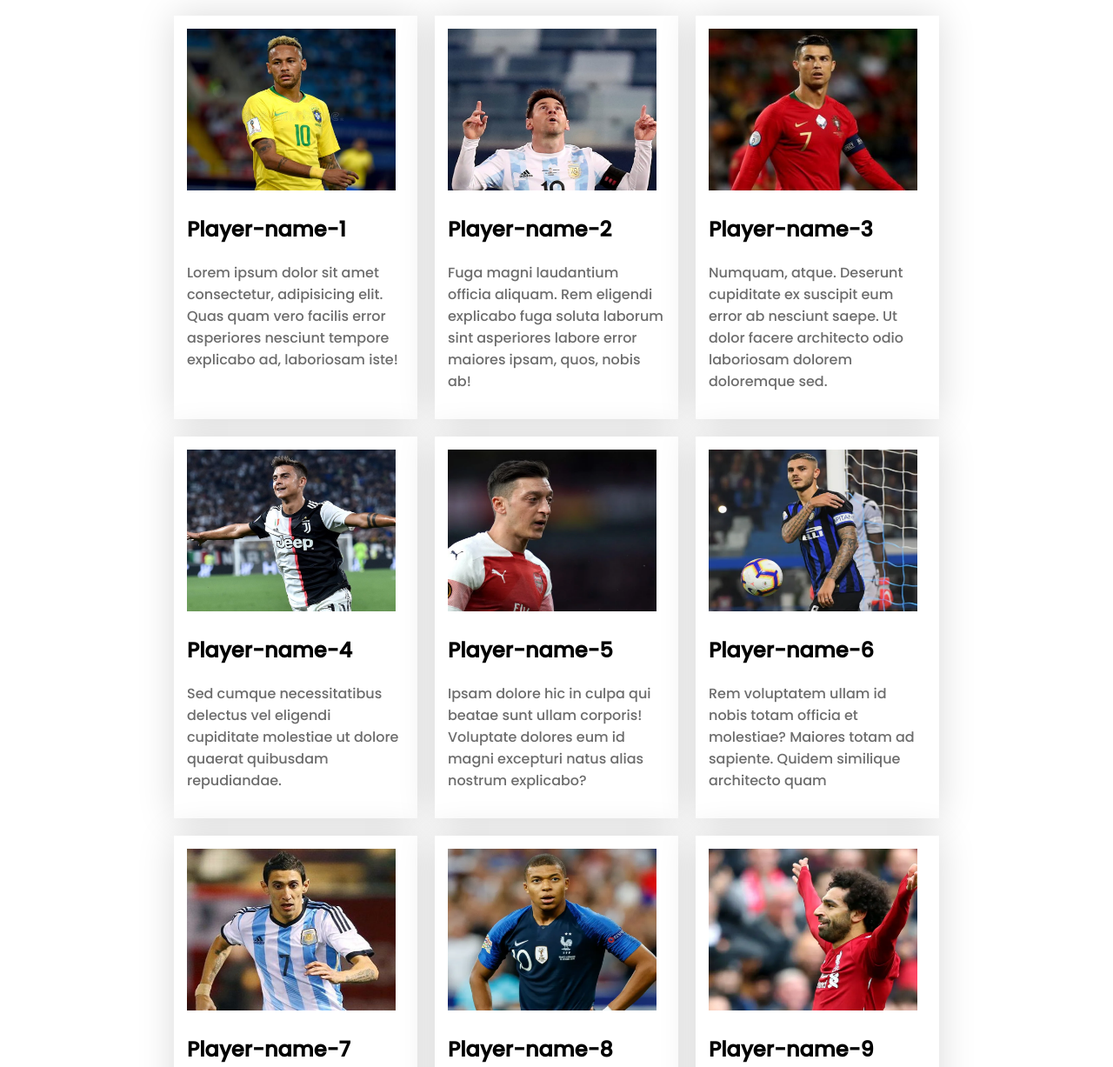
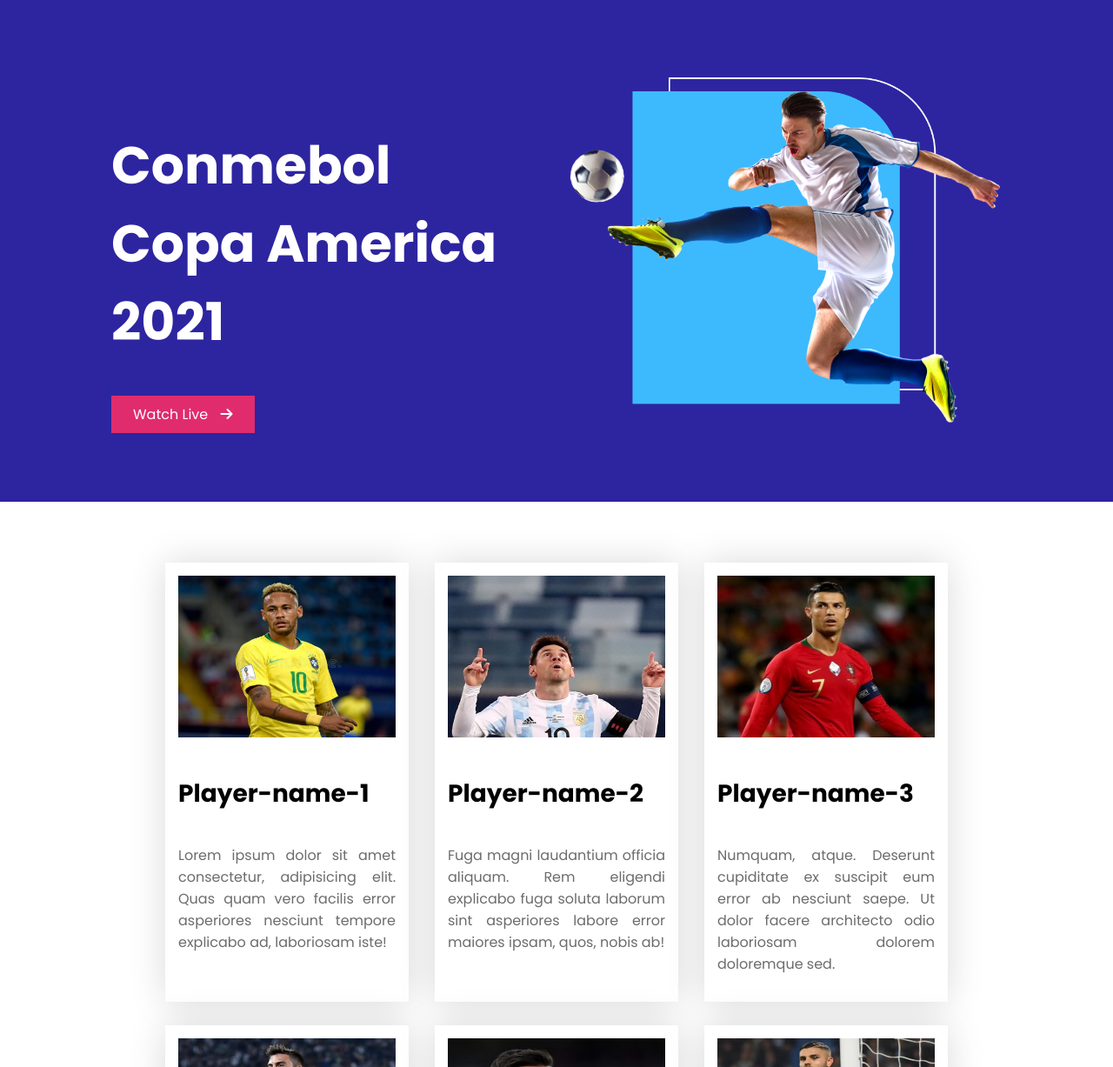
Before and after one commit to thezamalian/football-conmebol, a plain HTML site: page index.html in a window 1280 px wide. Shown: the top 1227 px of the page at 87% size. Drawn offline with Linux system fonts and the light colour scheme.

Commit message:
header added

```diff
--- a/index.html
+++ b/index.html
@@ -13,21 +13,35 @@
 <body>
     <!-- Header with navigation and login icon -->
     <header>
-        <nav>
+        <!-- Front page is started -->
+        <section class="top-container">
+            <div class="home-container">
+                <div class="home-info">
+                    <header class="page-header">
+                        <h1>Conmebol Copa America 2021</h1>
+                    </header>
 
-        </nav>
+                    <a class="watch-button" target="_blank"
+                        href="https://www.youtube.com/results?search_query=copa+america+highlights">
+                        <span>Watch Live</span> <i class="fas fa-arrow-right"></i>
+                    </a>
+                </div>
+                <div class="top-banner">
+                    <img src="images/banner.png" alt="">
+                </div>
+            </div>
+        </section>
     </header>
     <main>
-        <!-- Front page is started -->
-        <section class="front-container">
-        </section>
+
+
         <section class="player-container">
             <div class="players">
                 <div class="player">
                     <div class="player-photo"><img src="images/players/player-1.png" alt=""></div>
                     <div class="player-details">
                         <div class="player-name">
-                            <h2>Player-name-1</h2>
+                            <h4>Player-name-1</h4>
                         </div>
                         <div class="player-info">
                             <p>Lorem ipsum dolor sit amet consectetur, adipisicing elit. Quas quam vero facilis error
@@ -39,7 +53,7 @@
                     <div class="player-photo"><img src="images/players/player-2.png" alt=""></div>
                     <div class="player-details">
                         <div class="player-name">
-                            <h2>Player-name-2</h2>
+                            <h4>Player-name-2</h4>
                         </div>
                         <div class="player-info">
                             <p>Fuga magni laudantium officia aliquam. Rem eligendi explicabo fuga soluta laborum sint
@@ -51,7 +65,7 @@
                     <div class="player-photo"><img src="images/players/player-3.png" alt=""></div>
                     <div class="player-details">
                         <div class="player-name">
-                            <h2>Player-name-3</h2>
+                            <h4>Player-name-3</h4>
                         </div>
                         <div class="player-info">
                             <p>Numquam, atque. Deserunt cupiditate ex suscipit eum error ab nesciunt saepe. Ut dolor
@@ -63,7 +77,7 @@
                     <div class="player-photo"><img src="images/players/player-4.png" alt=""></div>
                     <div class="player-details">
                         <div class="player-name">
-                            <h2>Player-name-4</h2>
+                            <h4>Player-name-4</h4>
                         </div>
                         <div class="player-info">
                             <p>Sed cumque necessitatibus delectus vel eligendi cupiditate molestiae ut dolore quaerat
@@ -76,7 +90,7 @@
                     <div class="player-photo"><img src="images/players/player-5.png" alt=""></div>
                     <div class="player-details">
                         <div class="player-name">
-                            <h2>Player-name-5</h2>
+                            <h4>Player-name-5</h4>
                         </div>
                         <div class="player-info">
                             <p>Ipsam dolore hic in culpa qui beatae sunt ullam corporis! Voluptate dolores eum id magni
@@ -88,7 +102,7 @@
                     <div class="player-photo"><img src="images/players/player-6.png" alt=""></div>
                     <div class="player-details">
                         <div class="player-name">
-                            <h2>Player-name-6</h2>
+                            <h4>Player-name-6</h4>
                         </div>
                         <div class="player-info">
                             <p>Rem voluptatem ullam id nobis totam officia et molestiae? Maiores totam ad sapiente.
@@ -100,7 +114,7 @@
                     <div class="player-photo"><img src="images/players/player-7.png" alt=""></div>
                     <div class="player-details">
                         <div class="player-name">
-                            <h2>Player-name-7</h2>
+                            <h4>Player-name-7</h4>
                         </div>
                         <div class="player-info">
                             <p>Magnam, rerum excepturi. Itaque id sed laborum. Sint laudantium fugit vel tenetur harum
@@ -112,7 +126,7 @@
                     <div class="player-photo"><img src="images/players/player-8.png" alt=""></div>
                     <div class="player-details">
                         <div class="player-name">
-                            <h2>Player-name-8</h2>
+                            <h4>Player-name-8</h4>
                         </div>
                         <div class="player-info">
                             <p>A quis maxime aliquam assumenda, minima illo mollitia odit unde sit voluptatum velit
@@ -124,7 +138,7 @@
                     <div class="player-photo"><img src="images/players/player-9.png" alt=""></div>
                     <div class="player-details">
                         <div class="player-name">
-                            <h2>Player-name-9</h2>
+                            <h4>Player-name-9</h4>
                         </div>
                         <div class="player-info">
                             <p>Repellat provident sapiente tempora obcaecati tempore facilis, consequatur esse quisquam
@@ -136,7 +150,7 @@
                     <div class="player-photo"><img src="images/players/player-10.png" alt=""></div>
                     <div class="player-details">
                         <div class="player-name">
-                            <h2>Player-name-10</h2>
+                            <h4>Player-name-10</h4>
                         </div>
                         <div class="player-info">
                             <p>Blanditiis autem, doloremque quas sapiente nisi illum exercitationem? Blanditiis dolorum
@@ -149,7 +163,7 @@
                     <div class="player-photo"><img src="images/players/player-11.png" alt=""></div>
                     <div class="player-details">
                         <div class="player-name">
-                            <h2>Player-name-11</h2>
+                            <h4>Player-name-11</h4>
                         </div>
                         <div class="player-info">
                             <p>Beatae libero animi adipisci hic earum similique debitis suscipit vero laborum, cum modi
@@ -161,7 +175,7 @@
                     <div class="player-photo"><img src="images/players/player-12.png" alt=""></div>
                     <div class="player-details">
                         <div class="player-name">
-                            <h2>Player-name-12</h2>
+                            <h4>Player-name-12</h4>
                         </div>
                         <div class="player-info">
                             <p>Eos suscipit, obcaecati voluptate minus recusandae at ipsa dolore voluptas autem quisquam
@@ -173,11 +187,11 @@
         </section>
         <section class="highlight-container">
             <div class="highlight-details">
-                <div class="highlight-title">
-                    <h1>All Highlights Copa America 2021</h1>
-                </div>
-                <div class="highlight-info">
-                    <p>Lorem ipsum dolor sit amet consectetur adipisicing elit. Omnis minus dicta, maiores eius vero.
+                <div>
+                    <h4 class="highlight-title">All Highlights Copa America 2021</h4>
+
+                    <p class="highlight-info">Lorem ipsum dolor sit amet consectetur adipisicing elit. Omnis minus
+                        dicta, maiores eius vero.
                     </p>
                 </div>
                 <div class="highlight-button">
--- a/styles/style.css
+++ b/styles/style.css
@@ -1,18 +1,69 @@
 /* fonts  */
+@import url('https://fonts.googleapis.com/css2?family=Poppins:wght@700&display=swap');
 @import url('https://fonts.googleapis.com/css2?family=Poppins:wght@500&display=swap');
+@import url('https://fonts.googleapis.com/css2?family=Poppins:wght@400&display=swap');
 
 /* common styles or utilites*/
 body {
     font-family: 'Poppins', sans-serif;
     background-color: #FFFFFF;;
-
+    margin: 0;
 }
 main {
     /* display: flex;
     flex-direction: row; */
 }
 
-
+/*--------------------------------------------------
+             Top container is styled
+---------------------------------------------------*/
+.top-container {
+    /* width: 90%; */
+    height: 577px;
+    background: #2D25A0;
+    margin: 0;
+}
+.home-container {
+    display: flex;
+    flex-direction: row;
+    justify-content: center;
+    align-items: center;
+    /* width: 1040px; */
+    height: 456px;
+    padding: 5% 10%;
+}
+.top-container .home-info {
+    margin-right: 70px;
+    /* width: 400px; */
+}
+.top-container .home-info .page-header{
+    color: #FFFFFF;
+    /* font-weight: 700; */
+    font-size: 40px;
+    /* padding: 0; */
+}
+.top-container .home-info .watch-button {
+    width: 123px;
+    height: 25px;
+    color: #FFFFFF;
+    margin: 0px 0px;
+    padding: 10px 25px;
+    text-decoration: none;
+    background: #E02C6D;
+}
+.top-container .home-info .watch-button span {
+    margin-right: 10px;
+}
+.top-container .home-info .watch-button a {
+    text-decoration: none;
+}
+.top-container .home-info .watch-button a:visited {
+    color: #FFFFFF;
+}
+.top-container .top-banner img {
+    width: 500px;
+    height: 400px;
+}
 /*--------------------------------
     Players' layout is styled
 ---------------------------------*/
@@ -20,6 +71,7 @@ main {
       display: flex;
       flex-direction: row;
       justify-content: center;
+      margin-top: 70px;
       /* position: absolute;
       left: 165px; */
 }
@@ -31,6 +83,8 @@ main {
     /* top: 1248px;   */
     display: grid;
     grid-template-columns: repeat(3, 1fr);
+    grid-column-gap: 30px;
+    grid-row-gap: 27px;
 }
 .player {
     /* width: 260px; */
@@ -38,10 +92,10 @@ main {
     background: #FFFFFF;
     box-shadow: 0px 0px 40px rgba(0, 0, 0, 0.15);
     padding: 15px;
-    margin: 10px;
+    /* margin: 10px; */
 }
 .player .player-photo img {
-    width: 240px;
+    width: 250px;
     height: 186px;
 }
 .player .player-details {
@@ -49,12 +103,13 @@ main {
 }
 .player .player-details .player-name {
     font-weight: bold;
-    /* font-size: 28px; */
+    font-size: 28px;
     /* line-height: 40px; */
 }
 .player .player-details .player-info{
     color: #6C6C6C;
     margin: 10px 0px;
+    text-align: justify;
 }
 /*---------------------------------------
     highlight container layout styled
@@ -77,6 +132,10 @@ main {
     width: 466px;
     height: 329px;
     align-items: center;
+    padding-right: 5%;
+}
+.highlight-container .highlight-title {
+    font-size: 44px;
 }
 .highlight-container .highlight-info {
     color: #6C6C6C;
@@ -85,25 +144,24 @@ main {
     width: 123px;
     height: 25px;
     color: #FFFFFF;
-
     margin: 24px 0px;
     padding: 10px 25px;
-    text-decoration: none;
     background: #E02C6D;
 }
 .highlight-container .highlight-button span {
     margin-right: 10px;
-    text-decoration: none;
-}
-.highlight-container .highlight-thumbnail img {
-    width: 567px;
-    height: 407px;
 }
 .highlight-container .highlight-button a {
     text-decoration: none;
 }
 .highlight-container .highlight-button a:visited {
     color: #FFFFFF;
+}
+
+.highlight-container .highlight-thumbnail img {
+    width: 567px;
+    height: 407px;
+    padding-left: 5%;
 }
 /*-------------------------
     Footer is designed
```
